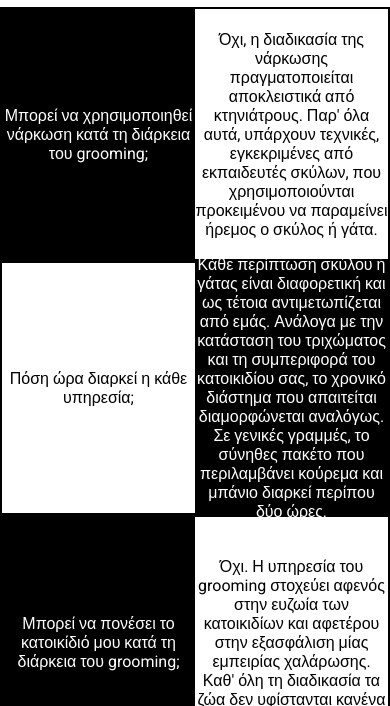
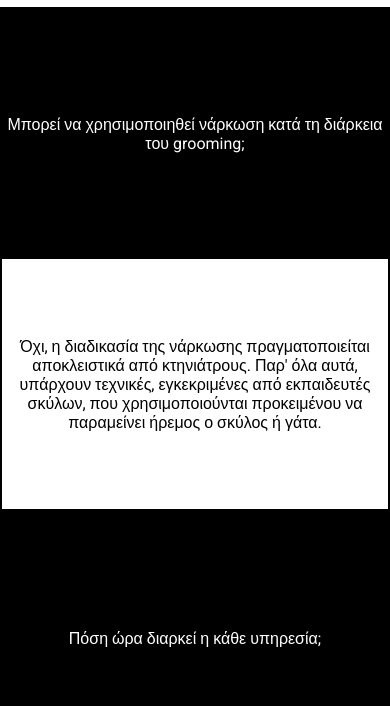
Before and after one commit to Petrkoul/Hot-Dogs-Pet-Grooming, a plain HTML site: page sixnes-erotiseis.html in a window 390 px wide. Shown: the part 138-844 px from the top of the page. Drawn offline with Linux system fonts and the light colour scheme.

Commit message:
Update sixnes-erotiseis.css

```diff
--- a/styles/sixnes-erotiseis.css
+++ b/styles/sixnes-erotiseis.css
@@ -10,6 +10,15 @@
   grid-template-rows: 250px;
   border: 2px solid black;
   align-items: center;
+}
+
+@media (max-width: 550px){
+  .erotisi{
+    display: grid;
+    grid-template-columns: 1fr;
+    border: 2px solid black;
+    align-items: center;
+  }
 }
 
 .erotisi-1, .erotisi-3, .erotisi-5{
@@ -29,6 +38,19 @@
   text-align: center;
 }
 
+@media (max-width: 550px){
+  .erotisi-1, .erotisi-2, .erotisi-3, .erotisi-4, .erotisi-5{
+    color: white;
+    text-align: center;
+    display:flex;
+    flex-direction: column;
+    background-color: black;
+    height: 250px;
+    justify-content: center;
+    align-items: center;
+  }
+}
+
 .apantisi-1, .apantisi-3, .apantisi-5{
   background-color: white;
   color: black;
@@ -45,3 +67,16 @@
   justify-content: center;
   align-items: center;
 }
+
+@media (max-width: 550px){
+  .apantisi-1, .apantisi-2, .apantisi-3, .apantisi-4, .apantisi-5{
+    color: black;
+    text-align: center;
+    display:flex;
+    flex-direction: column;
+    background-color: white;
+    height: 250px;
+    justify-content: center;
+    align-items: center;
+  }
+}
```
